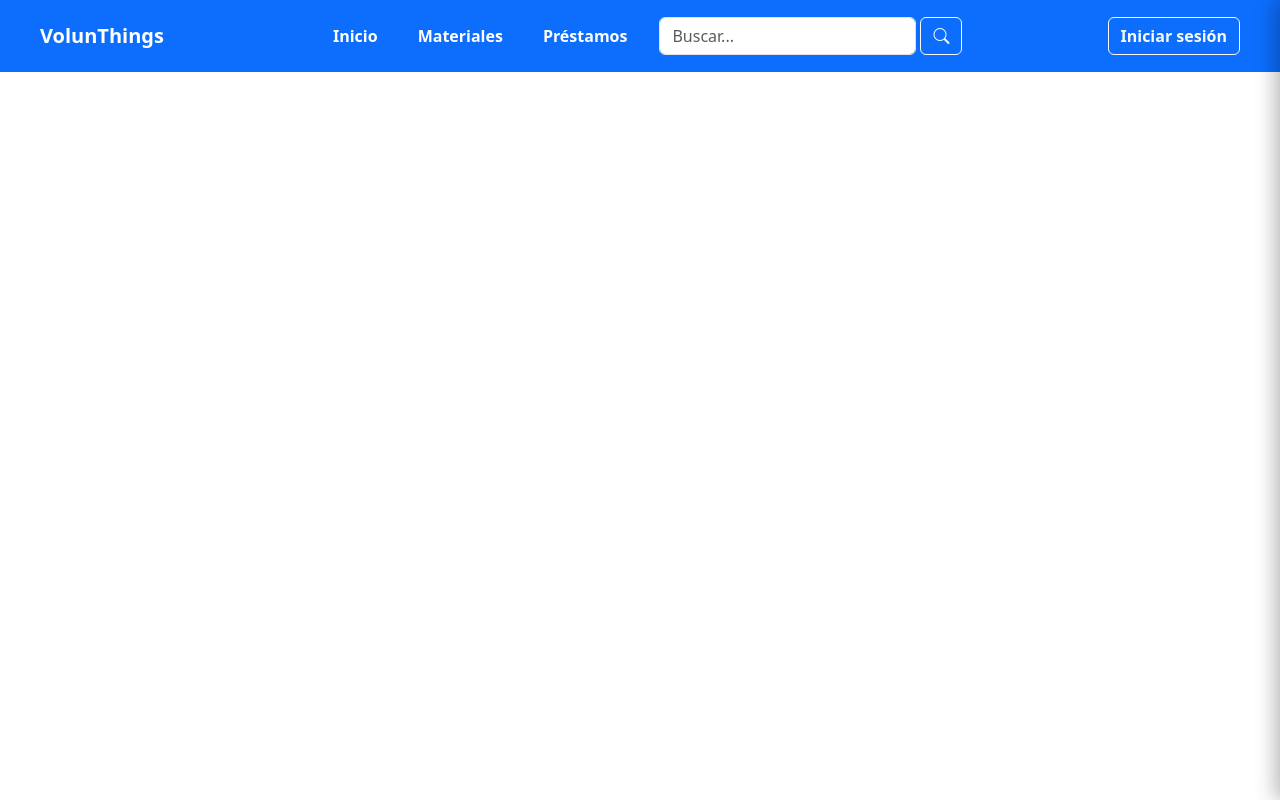
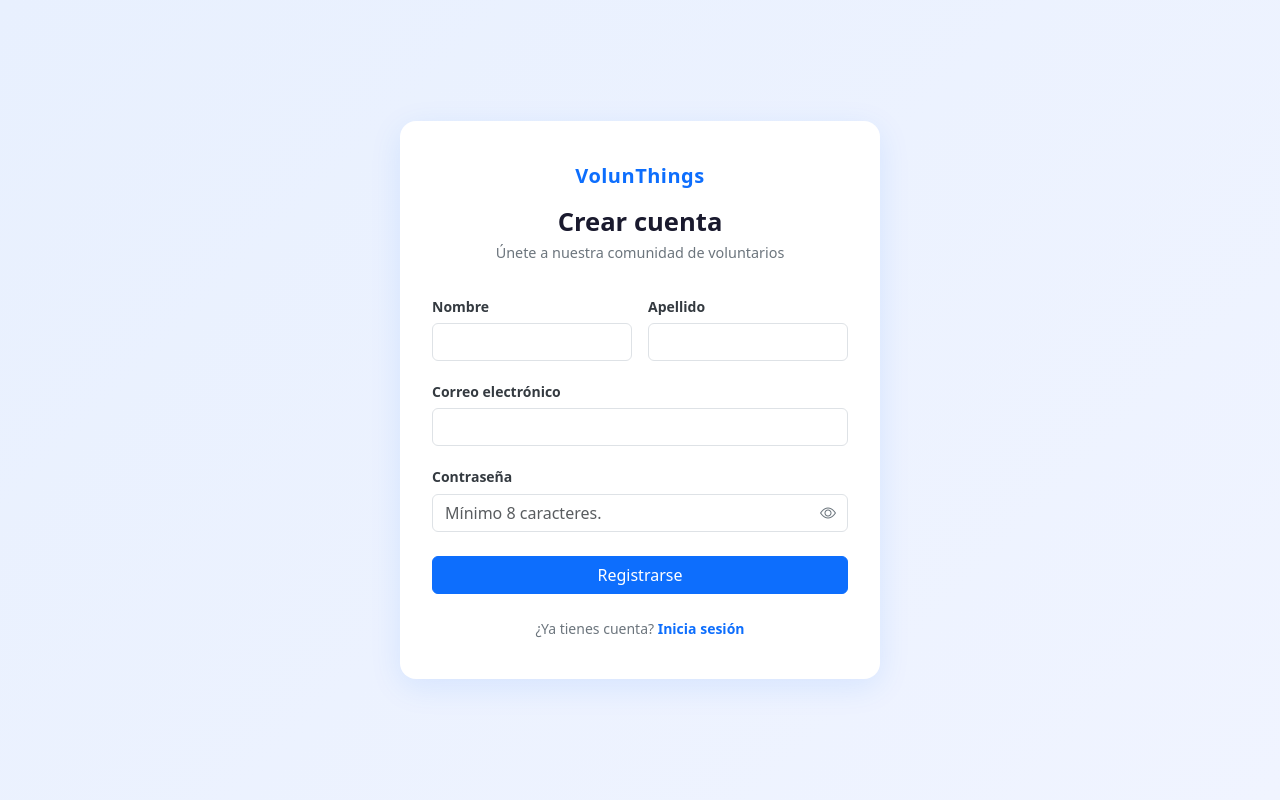
Before and after one commit to GaxDev/VolunThings, a React (Vite) app: page /register in a window 1280 px wide. Built offline with nearby package versions, Linux system fonts and the light colour scheme.

Commit message:
feat: add Register page with auth layout and Navbar register button

```diff
--- /dev/null
+++ b/src/auth/Auth.css
@@ -0,0 +1,127 @@
+/* ── Auth (Register / Login) ── */
+
+.auth-wrapper {
+    min-height: 100vh;
+    display: flex;
+    align-items: center;
+    justify-content: center;
+    background: linear-gradient(135deg, #e8f0fe 0%, #f0f4ff 100%);
+    padding: 2rem 1rem;
+}
+
+.auth-card {
+    background: #fff;
+    border-radius: 1rem;
+    box-shadow: 0 8px 32px rgba(13, 110, 253, 0.1);
+    padding: 2.5rem 2rem;
+    width: 100%;
+    max-width: 480px;
+}
+
+.auth-header {
+    text-align: center;
+    margin-bottom: 2rem;
+}
+
+.auth-logo {
+    display: inline-block;
+    font-size: 1.25rem;
+    font-weight: 700;
+    color: #0d6efd;
+    letter-spacing: 0.5px;
+    margin-bottom: 1rem;
+}
+
+.auth-title {
+    font-size: 1.6rem;
+    font-weight: 700;
+    color: #1a1a2e;
+    margin-bottom: 0.25rem;
+}
+
+.auth-subtitle {
+    font-size: 0.9rem;
+    color: #6c757d;
+    margin: 0;
+}
+
+.auth-form {
+    display: flex;
+    flex-direction: column;
+    gap: 1.25rem;
+}
+
+.auth-row {
+    display: grid;
+    grid-template-columns: 1fr 1fr;
+    gap: 1rem;
+}
+
+.auth-field {
+    display: flex;
+    flex-direction: column;
+    gap: 0.4rem;
+}
+
+.auth-field label {
+    font-size: 0.875rem;
+    font-weight: 600;
+    color: #343a40;
+}
+
+.auth-password-wrapper {
+    position: relative;
+}
+
+.auth-password-toggle {
+    position: absolute;
+    right: 0.75rem;
+    top: 50%;
+    transform: translateY(-50%);
+    background: none;
+    border: none;
+    color: #6c757d;
+    cursor: pointer;
+    padding: 0;
+    font-size: 1rem;
+    line-height: 1;
+}
+
+.auth-password-toggle:hover {
+    color: #0d6efd;
+}
+
+.auth-submit {
+    padding: 0.65rem;
+    font-weight: 600;
+    font-size: 1rem;
+    margin-top: 0.25rem;
+}
+
+.auth-footer {
+    text-align: center;
+    margin-top: 1.5rem;
+    margin-bottom: 0;
+    font-size: 0.875rem;
+    color: #6c757d;
+}
+
+.auth-footer a {
+    color: #0d6efd;
+    font-weight: 600;
+    text-decoration: none;
+}
+
+.auth-footer a:hover {
+    text-decoration: underline;
+}
+
+@media (max-width: 480px) {
+    .auth-row {
+        grid-template-columns: 1fr;
+    }
+
+    .auth-card {
+        padding: 2rem 1.25rem;
+    }
+}
--- /dev/null
+++ b/src/auth/Register.tsx
@@ -0,0 +1,117 @@
+import { useState } from "react";
+import { Link } from "react-router-dom";
+import "./Auth.css";
+import type { IRegister } from "../interfaces/IRegister";
+
+const initialForm: IRegister = {
+    name: "",
+    second_name: "",
+    email: "",
+    password: "",
+};
+
+const Register = () => {
+    const [form, setForm] = useState<IRegister>(initialForm);
+    const [showPassword, setShowPassword] = useState(false);
+
+    const handleChange = (e: React.ChangeEvent<HTMLInputElement>) => {
+        setForm((prev) => ({ ...prev, [e.target.name]: e.target.value }));
+    };
+
+    const handleSubmit = (e: React.FormEvent) => {
+        e.preventDefault();
+        console.log(form);
+    };
+
+    return (
+        <div className="auth-wrapper">
+            <div className="auth-card">
+                <div className="auth-header">
+                    <span className="auth-logo">VolunThings</span>
+                    <h1 className="auth-title">Crear cuenta</h1>
+                    <p className="auth-subtitle">Únete a nuestra comunidad de voluntarios</p>
+                </div>
+
+                <form onSubmit={handleSubmit} className="auth-form">
+                    <div className="auth-row">
+                        <div className="auth-field">
+                            <label htmlFor="name">Nombre</label>
+                            <input
+                                id="name"
+                                name="name"
+                                type="text"
+                                className="form-control"
+                                placeholder=""
+                                value={form.name}
+                                onChange={handleChange}
+                                required
+                            />
+                        </div>
+                        <div className="auth-field">
+                            <label htmlFor="second_name">Apellido</label>
+                            <input
+                                id="second_name"
+                                name="second_name"
+                                type="text"
+                                className="form-control"
+                                placeholder=""
+                                value={form.second_name}
+                                onChange={handleChange}
+                                required
+                            />
+                        </div>
+                    </div>
+
+                    <div className="auth-field">
+                        <label htmlFor="email">Correo electrónico</label>
+                        <input
+                            id="email"
+                            name="email"
+                            type="email"
+                            className="form-control"
+                            placeholder=""
+                            value={form.email}
+                            onChange={handleChange}
+                            required
+                        />
+                    </div>
+
+                    <div className="auth-field">
+                        <label htmlFor="password">Contraseña</label>
+                        <div className="auth-password-wrapper">
+                            <input
+                                id="password"
+                                name="password"
+                                type={showPassword ? "text" : "password"}
+                                className="form-control"
+                                placeholder="Mínimo 8 caracteres."
+                                value={form.password}
+                                onChange={handleChange}
+                                required
+                                minLength={8}
+                            />
+                            <button
+                                type="button"
+                                className="auth-password-toggle"
+                                onClick={() => setShowPassword((p) => !p)}
+                                aria-label={showPassword ? "Ocultar contraseña" : "Mostrar contraseña"}
+                            >
+                                <i className={`bi ${showPassword ? "bi-eye-slash" : "bi-eye"}`}></i>
+                            </button>
+                        </div>
+                    </div>
+
+                    <button type="submit" className="btn btn-primary w-100 auth-submit">
+                        Registrarse
+                    </button>
+                </form>
+
+                <p className="auth-footer">
+                    ¿Ya tienes cuenta? <Link to="/login">Inicia sesión</Link>
+                </p>
+            </div>
+        </div>
+    );
+};
+
+export default Register;
--- a/src/components/Navbar.tsx
+++ b/src/components/Navbar.tsx
@@ -51,8 +51,9 @@ const Navbar = () => {
                         </ul>
                         <Search />
                     </div>
-                    <div className="flex-grow-1 d-none d-lg-flex justify-content-end pe-3">
+                    <div className="flex-grow-1 d-none d-lg-flex justify-content-end pe-3 gap-2">
                         <Link to="/login"><button className="btn btn-outline-light fw-bold">Iniciar sesión</button></Link>
+                        <Link to="/register"><button className="btn btn-light fw-bold">Registrarse</button></Link>
                     </div>
                 </div>
             </nav>
@@ -71,9 +72,12 @@ const Navbar = () => {
                         <Link key={to} to={to} className="sidebar-link" onClick={() => setSidebarOpen(false)}>{label}</Link>
                     ))}
                 </nav>
-                <div className="px-4 py-4 border-top border-primary">
+                <div className="px-4 py-4 border-top border-primary d-flex flex-column gap-2">
                     <Link to="/login" onClick={() => setSidebarOpen(false)}>
                         <button className="btn btn-outline-light fw-bold w-100">Iniciar sesión</button>
+                    </Link>
+                    <Link to="/register" onClick={() => setSidebarOpen(false)}>
+                        <button className="btn btn-light fw-bold w-100">Registrarse</button>
                     </Link>
                 </div>
             </div>
--- /dev/null
+++ b/src/interfaces/IRegister.ts
@@ -0,0 +1,6 @@
+export interface IRegister {
+    name: string;
+    second_name: string;
+    email: string;
+    password: string;
+}
--- a/src/routes/AppRouter.tsx
+++ b/src/routes/AppRouter.tsx
@@ -1,21 +1,16 @@
-import { BrowserRouter, Routes, Route } from "react-router-dom";
+import { BrowserRouter, Routes, Route, Outlet } from "react-router-dom";
 import Home from "../pages/Home";
 import About from "../pages/About";
 import Materials from "../pages/Materials";
 import Loans from "../pages/Loans";
 import Navbar from "../components/Navbar";
+import Register from "../auth/Register";
 import { ToastContainer } from "react-toastify";
 
-const AppRouter = () => {
-  return (
-    <BrowserRouter>
+const MainLayout = () => (
+  <>
     <Navbar />
-      <Routes>
-        <Route path="/" element={<Home />} />
-        <Route path="/materials" element={<Materials />} />
-        <Route path="/loans" element={<Loans />} />
-        <Route path="/about" element={<About />} />
-      </Routes>
+    <Outlet />
     <ToastContainer
       position="top-right"
       autoClose={3000}
@@ -27,6 +22,21 @@ const AppRouter = () => {
       draggable
       pauseOnHover
     />
+  </>
+);
+
+const AppRouter = () => {
+  return (
+    <BrowserRouter>
+      <Routes>
+        <Route element={<MainLayout />}>
+          <Route path="/" element={<Home />} />
+          <Route path="/materials" element={<Materials />} />
+          <Route path="/loans" element={<Loans />} />
+          <Route path="/about" element={<About />} />
+        </Route>
+        <Route path="/register" element={<Register />} />
+      </Routes>
     </BrowserRouter>
   );
 };
```
Lines whose indentation alone changed are shown as unchanged.
